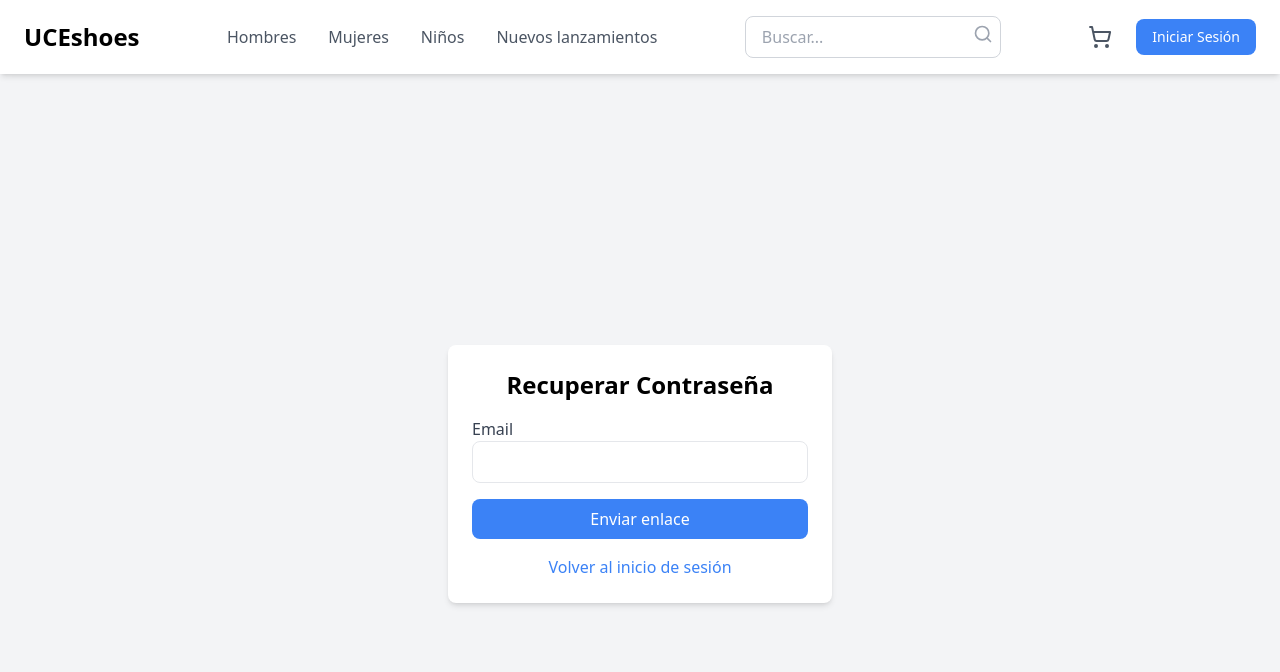
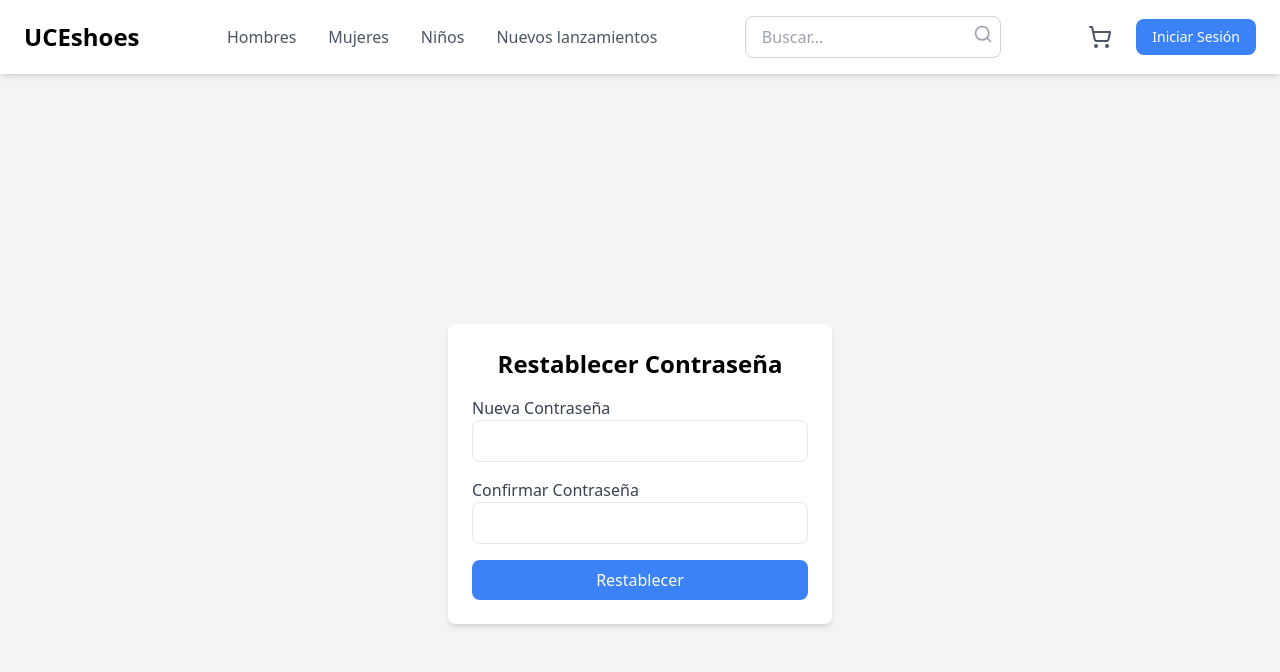
Before and after one commit to DanielCLa98/Tshirtop1, a Vue app in the folder Frontend_tshirtop1/frontend-tshirtop1/: page /reset-password in a window 1280 px wide. Shown: the top 672 px of the page. Built offline with nearby package versions, Linux system fonts and the light colour scheme; no server answers.

Commit message:
fix: :bug: fix a bug

```diff
--- a/Frontend_tshirtop1/frontend-tshirtop1/src/views/RecoveryPassword.vue
+++ b/Frontend_tshirtop1/frontend-tshirtop1/src/views/RecoveryPassword.vue
@@ -1,19 +1,20 @@
 <template>
   <div class="flex justify-center items-center min-h-screen bg-gray-100">
     <div class="bg-white p-6 rounded-lg shadow-md w-96">
-      <h2 class="text-2xl font-bold mb-4 text-center">Recuperar Contraseña</h2>
+      <h2 class="text-2xl font-bold mb-4 text-center">Restablecer Contraseña</h2>
       <form @submit.prevent="resetPassword">
         <div class="mb-4">
-          <label class="block text-gray-700">Email</label>
-          <input v-model="email" type="email" required class="w-full px-3 py-2 border rounded-lg" />
+          <label class="block text-gray-700">Nueva Contraseña</label>
+          <input v-model="password" type="password" required class="w-full px-3 py-2 border rounded-lg" />
+        </div>
+        <div class="mb-4">
+          <label class="block text-gray-700">Confirmar Contraseña</label>
+          <input v-model="confirmPassword" type="password" required class="w-full px-3 py-2 border rounded-lg" />
         </div>
         <div class="flex justify-between space-x-4 mt-4">
-          <button type="submit" class="w-full bg-blue-500 text-white py-2 rounded-lg">Enviar enlace</button>
+          <button type="submit" class="w-full bg-blue-500 text-white py-2 rounded-lg">Restablecer</button>
         </div>
       </form>
-      <div class="text-center mt-4">
-        <router-link to="/login" class="text-blue-500 hover:underline">Volver al inicio de sesión</router-link>
-      </div>
     </div>
   </div>
 </template>
@@ -25,22 +26,27 @@
 export default {
   data() {
     return {
-      email: ""
+      password: "",
+      confirmPassword: "",
+      email: this.$route.query.email || "" // Obtener el email desde la query string
     };
   },
   methods: {
     async resetPassword() {
       // ❌ Comentar la llamada a recovery.post(), ya que no existe
-      // recovery.post("/forgot", { email: this.email })
-      //   .catch(error => {
-      //     console.error("Error al enviar la solicitud:", error);
-      //   });
+      // recovery.post("/reset", {
+      //   email: this.email,
+      //   password: this.password,
+      //   confirmPassword: this.confirmPassword
+      // }).catch(error => {
+      //   console.error("Error al enviar la solicitud de restablecimiento:", error);
+      // });
 
-      // ✅ Enviar mensaje de que la función está deshabilitada temporalmente
-      console.log("Funcionalidad de recuperación de contraseña deshabilitada temporalmente.");
+      // ✅ Mensaje de prueba en consola para evitar error
+      console.log("Funcionalidad de restablecimiento deshabilitada temporalmente.");
 
-      // Redirigir inmediatamente a la página de verificación de código (si aplica)
-      this.$router.push({ path: "/verify-code", query: { email: this.email } });
+      // Redirigir a la página de inicio de sesión
+      this.$router.push("/login");
     }
   }
 };
```
